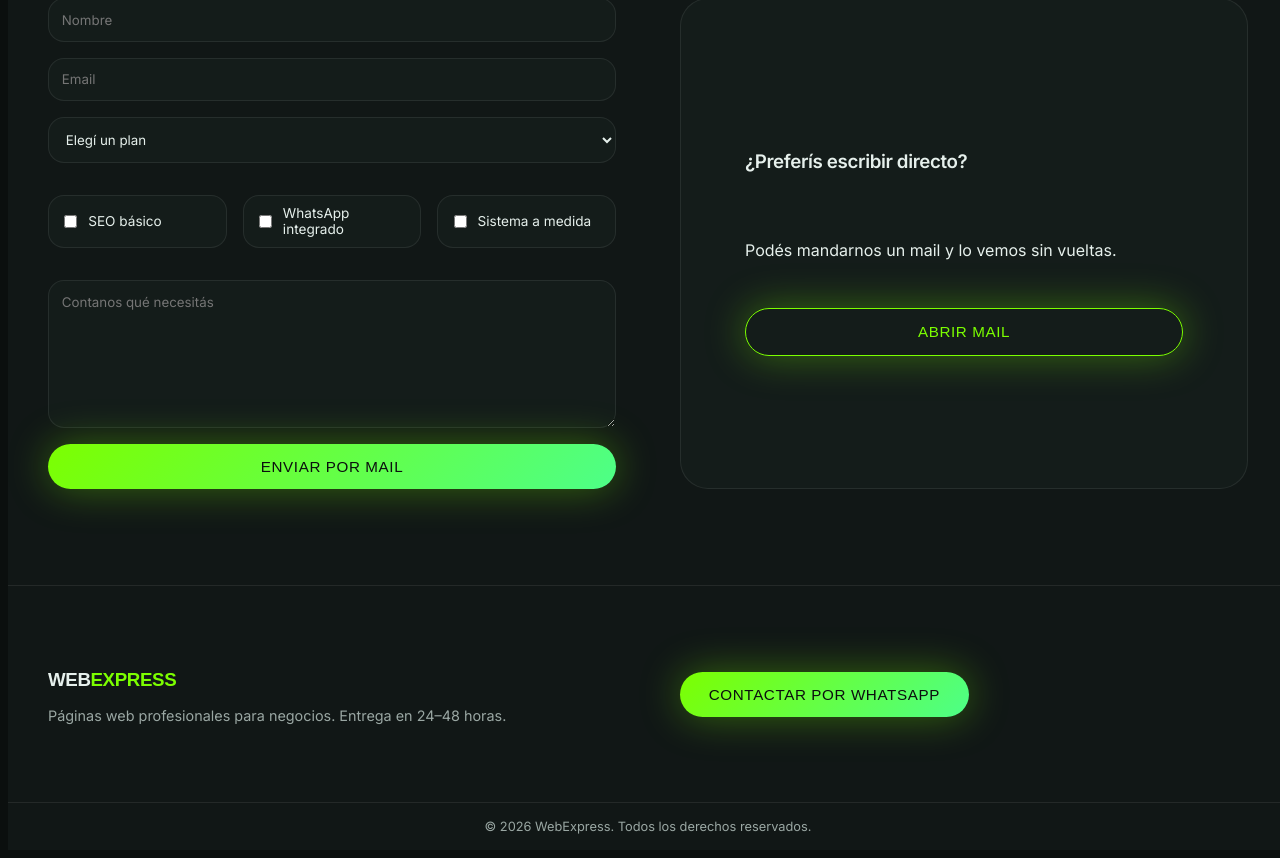
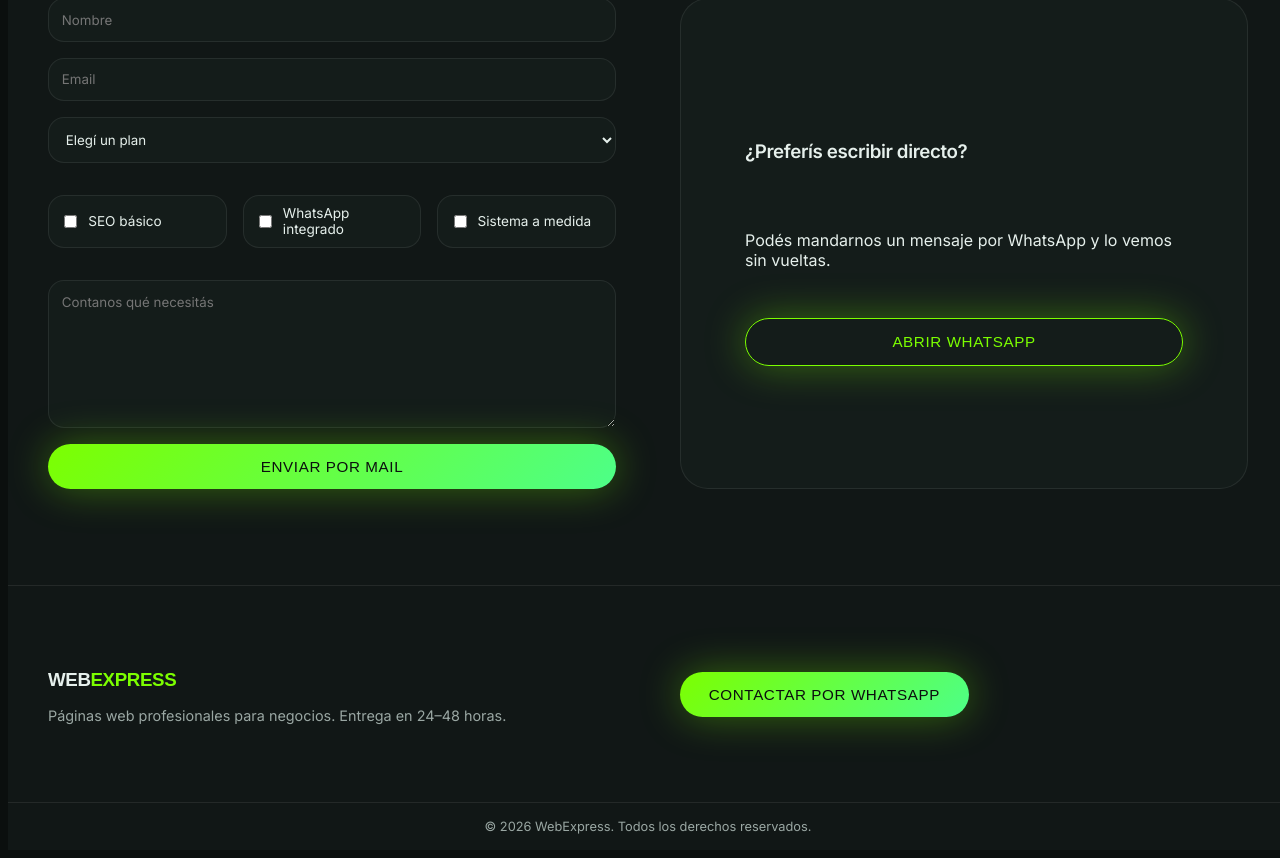
Before and after one commit to leandroArias1/web-express, a React (Vite) app in the folder web-express/: page / in a window 1280 px wide. Shown: the part 5835-6693 px from the top of the page. Built offline with nearby package versions, Linux system fonts and the light colour scheme; a web font is replaced by a local one.

Commit message:
Formulario funciona por mail, y tambien se puede mandar mensaje por whatsapp para mas rapidez

```diff
--- a/web-express/src/components/sections/Contact.jsx
+++ b/web-express/src/components/sections/Contact.jsx
@@ -27,7 +27,7 @@ Mensaje:
 ${mensaje}
     `);
 
-    window.location.href = `mailto:tucorreo@dominio.com?subject=${subject}&body=${body}`;
+    window.location.href = `mailto:leanahuelarias@gmail.com?subject=${subject}&body=${body}`;
   };
 
   return (
@@ -95,14 +95,16 @@ ${mensaje}
           <div className="contact__cta">
             <h3>¿Preferís escribir directo?</h3>
             <p>
-              Podés mandarnos un mail y lo vemos sin vueltas.
+              Podés mandarnos un mensaje por WhatsApp y lo vemos sin vueltas.
             </p>
 
             <a
-              href="mailto:leanahuelarias@gmail.com"
+              href="https://wa.link/1x6woe"
               className="btn btn--outline"
+              target="_blank"
+              rel="noreferrer"
             >
-              Abrir mail
+              Abrir WhatsApp
             </a>
           </div>
         </div>
```
